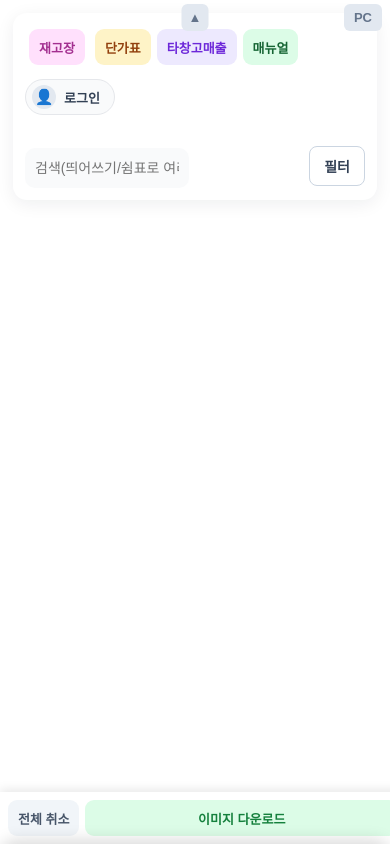
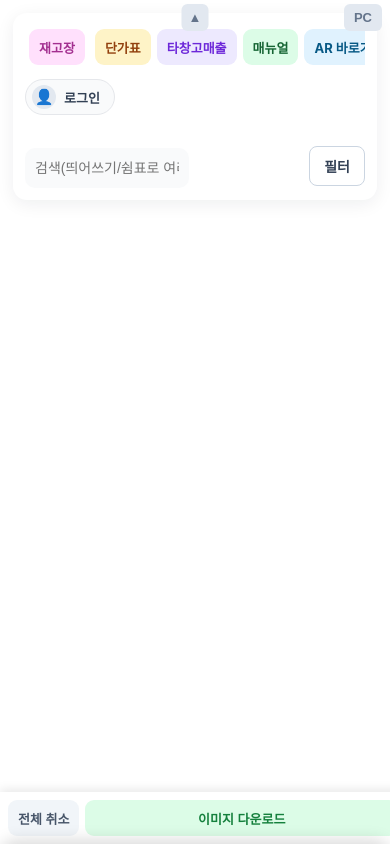
Before and after one commit to hammit-01/azy_firbase_web, a plain HTML site: page front_end/html/warehouse_main.html in a window 390 px wide. Drawn offline with nearby package versions, Linux system fonts and the light colour scheme; no server answers; a web font is replaced by a local one.

Commit message:
feat: AR 사이트 바로가기 버튼(새 창)
Co-Authored-By: Claude Opus 5.5 <noreply@anthropic.com>

```diff
--- a/front_end/html/css/warehouse_main.css
+++ b/front_end/html/css/warehouse_main.css
@@ -866,7 +866,7 @@ th.sort-active {
 .rl-field-strong { font-weight: 700; color: #1e293b; }  /* rl-field-strong 텍스트색 - 진남색 */
 /* ── 툴바 액션 버튼 ── */
 .rollback-btn, .clear-btn, .all-delete-btn, .changes-tab-btn, .reservations-tab-btn,
-.sales-tab-btn, .price-tab-btn, .order-sheet-tab-btn, .moves-tab-btn, .crawling-tab-btn, .manual-tab-btn,
+.sales-tab-btn, .price-tab-btn, .order-sheet-tab-btn, .moves-tab-btn, .crawling-tab-btn, .manual-tab-btn, .external-link-btn,
 .insert-btn, .update-btn, .holding-btn, .move-btn, .main-download-btn, .main-tab-btn {
     height: 42px;
     padding: 0 18px;
@@ -948,6 +948,8 @@ th.sort-active {
 .manual-tab-btn { background: #dcfce7; color: #166534; }  /* 매뉴얼 탭 버튼 - 연초록 */
 .manual-tab-btn:hover { background: #bbf7d0; }  /* 매뉴얼 탭 호버 배경 - 초록 */
 .manual-tab-btn.active { background: #166534; color: #fff; }  /* 매뉴얼 탭 활성 배경/글자 - 진초록/흰색 */
+.external-link-btn { display: inline-flex; align-items: center; text-decoration: none; background: #e0f2fe; color: #075985; }  /* 외부 사이트 바로가기 - 연하늘/진파랑 */
+.external-link-btn:hover { background: #bae6fd; }  /* 바로가기 호버 - 하늘 */
 .manual-container { display: flex; flex-direction: column; overflow: hidden; }  /* 매뉴얼 탭 - iframe이 패널을 꽉 채우고 스크롤은 iframe 안에서 */
 .manual-frame { flex: 1; width: 100%; min-height: 0; border: 0; display: block; }  /* 매뉴얼 페이지 iframe */
 .crawling-tab-btn.has-alert, .login-btn.has-alert { position: relative; }
@@ -2515,7 +2517,7 @@ tr.insert-card .remove-insert-btn:hover {
 
     .rollback-btn, .clear-btn, .all-delete-btn, .changes-tab-btn, .reservations-tab-btn,
     .insert-btn, .update-btn, .holding-btn, .move-btn, .main-download-btn, .sales-tab-btn,
-    .price-tab-btn, .order-sheet-tab-btn, .moves-tab-btn, .crawling-tab-btn, .manual-tab-btn, .main-tab-btn {
+    .price-tab-btn, .order-sheet-tab-btn, .moves-tab-btn, .crawling-tab-btn, .manual-tab-btn, .external-link-btn, .main-tab-btn {
         font-size: 13px;
         padding: 0 10px;
         height: 36px;
--- a/front_end/html/warehouse_main.html
+++ b/front_end/html/warehouse_main.html
@@ -57,6 +57,8 @@
                     <button class="crawling-tab-btn" style="display:none">크롤링</button>
                     <button class="changes-tab-btn">업데이트</button>
                     <button class="manual-tab-btn">매뉴얼</button>
+                    <!-- 외부 사이트 바로가기(2026-11-27) — 새 창. noopener로 이 페이지와 분리 -->
+                    <a class="external-link-btn" href="https://az-ar-restored-20261002.workspace-480370.chatgpt.site/" target="_blank" rel="noopener noreferrer" title="새 창으로 열기">AR 바로가기 ↗</a>
                 </div>
             </div>
             <div class="table_size"></div>
```
